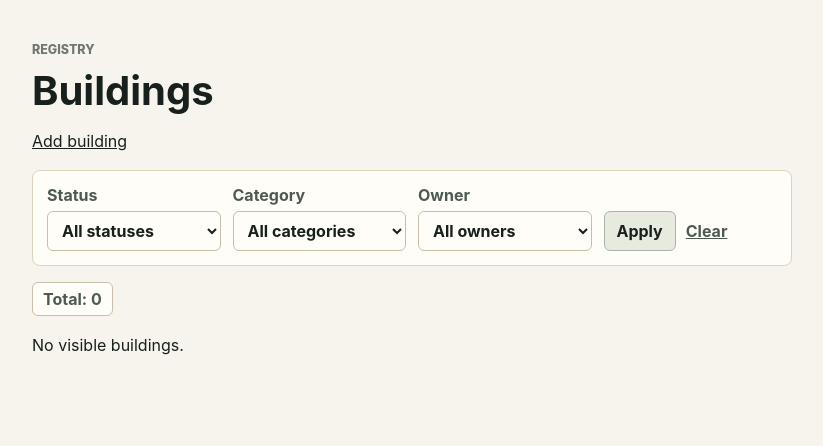
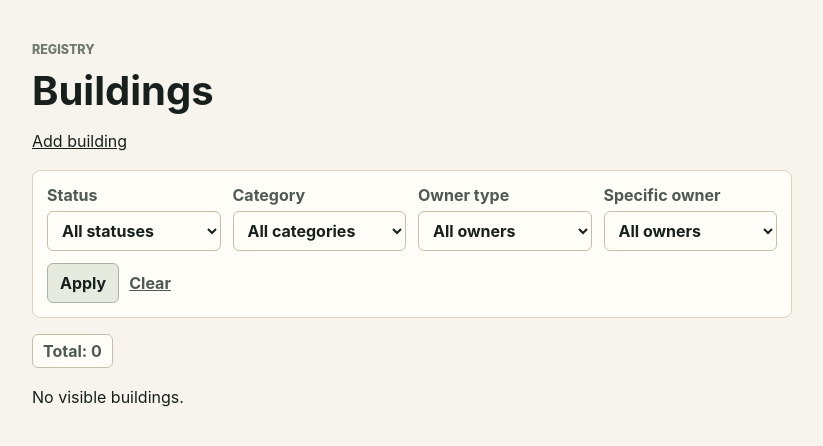
Before and after one commit to aditaa/carta, a Django app: page /buildings/ in a window 1280 px wide. Shown: the part 64-510 px from the top of the page, without its empty margins (48-871 px from the left). Run offline with Django 5.2, Linux system fonts and the light colour scheme; the visitor is signed in with stand-in values (Sample User, id 1); data comes from the database, SQL or seed files in the repository; data that the repository does not hold is empty.

Commit message:
Add specific owner filters to building registry

```diff
--- a/buildings/views.py
+++ b/buildings/views.py
@@ -6,6 +6,8 @@ from django.urls import reverse
 from buildings.forms import OwnedBuildingForm
 from buildings.models import BuildingLedgerEntry, OwnedBuilding
 from buildings.services import log_building_event, registry_summary, visible_owned_buildings
+from ownership.models import House, Kingdom, KingdomMembership
+from ownership.services import visible_house_ids
 
 
 @login_required
@@ -19,7 +21,7 @@ def index(request):
         {
             "buildings": buildings,
             "filters": filters,
-            "filter_options": _registry_filter_options(base_buildings),
+            "filter_options": _registry_filter_options(request.user, base_buildings),
             "summary": registry_summary(buildings),
         },
     )
@@ -110,16 +112,18 @@ def _registry_filters(request) -> dict:
         "status": request.GET.get("status", ""),
         "category": request.GET.get("category", ""),
         "owner_scope": request.GET.get("owner_scope", ""),
+        "owner": request.GET.get("owner", ""),
     }
 
 
-def _registry_filter_options(buildings) -> dict:
+def _registry_filter_options(user, buildings) -> dict:
     return {
         "statuses": OwnedBuilding.Status.choices,
         "categories": buildings.values_list("definition__category", flat=True)
         .distinct()
         .order_by("definition__category"),
         "owner_scopes": OwnedBuilding.OwnerScope.choices,
+        "owners": _owner_filter_options(user),
     }
 
 
@@ -130,7 +134,32 @@ def _filter_buildings(buildings, filters: dict):
         buildings = buildings.filter(definition__category=filters["category"])
     if filters["owner_scope"] in OwnedBuilding.OwnerScope.values:
         buildings = buildings.filter(owner_scope=filters["owner_scope"])
+    owner = filters["owner"]
+    if owner:
+        owner_type, _, raw_id = owner.partition(":")
+        if raw_id.isdigit():
+            if owner_type == "user":
+                buildings = buildings.filter(user_id=raw_id)
+            elif owner_type == "house":
+                buildings = buildings.filter(house_id=raw_id)
+            elif owner_type == "kingdom":
+                buildings = buildings.filter(kingdom_id=raw_id)
     return buildings
+
+
+def _owner_filter_options(user) -> list[tuple[str, str]]:
+    choices = [(f"user:{user.id}", f"{user.display_name}")]
+    houses = House.objects.filter(id__in=visible_house_ids(user)).order_by("name")
+    choices.extend((f"house:{house.id}", f"House: {house.name}") for house in houses)
+    if user.is_superuser:
+        kingdoms = Kingdom.objects.order_by("name")
+    else:
+        kingdom_ids = KingdomMembership.objects.filter(user=user, active=True).values_list(
+            "kingdom_id", flat=True
+        )
+        kingdoms = Kingdom.objects.filter(id__in=kingdom_ids).order_by("name")
+    choices.extend((f"kingdom:{kingdom.id}", f"Kingdom: {kingdom.name}") for kingdom in kingdoms)
+    return choices
 
 
 def _building_snapshot(building: OwnedBuilding) -> dict:
--- a/templates/buildings/index.html
+++ b/templates/buildings/index.html
@@ -27,11 +27,20 @@
         </select>
       </label>
       <label>
-        Owner
+        Owner type
         <select name="owner_scope">
           <option value="">All owners</option>
           {% for value, label in filter_options.owner_scopes %}
             <option value="{{ value }}"{% if filters.owner_scope == value %} selected{% endif %}>{{ label }}</option>
+          {% endfor %}
+        </select>
+      </label>
+      <label>
+        Specific owner
+        <select name="owner">
+          <option value="">All owners</option>
+          {% for value, label in filter_options.owners %}
+            <option value="{{ value }}"{% if filters.owner == value %} selected{% endif %}>{{ label }}</option>
           {% endfor %}
         </select>
       </label>
```
Also changed, not shown: buildings/tests/test_owned_buildings.py (+44 -0 lines).
